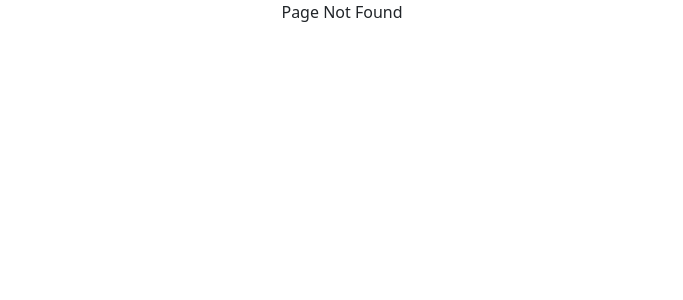
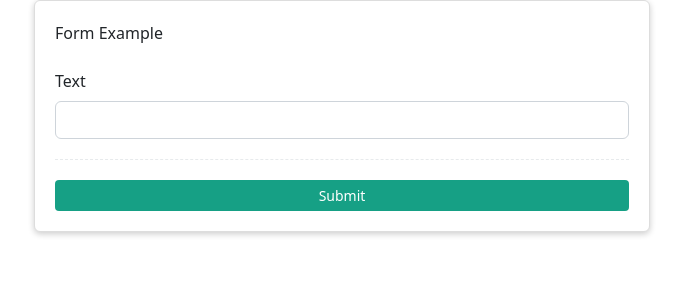
Before and after one commit to bungdanar/react-starter-18, a React (Create React App) app: page /form in a window 1280 px wide. Before the commit this address had no page. Shown: the top 300 px of the page, without its empty margins (298-981 px from the left). Built offline with nearby package versions, Linux system fonts and the light colour scheme.

Commit message:
chore: Add config to override webpack 5 fallback

```diff
--- /dev/null
+++ b/config-overrides.js
@@ -0,0 +1,11 @@
+module.exports = function override(config) {
+  const fallback = config.resolve.fallback || {}
+
+  Object.assign(fallback, {
+    path: require.resolve('path-browserify'),
+  })
+
+  config.resolve.fallback = fallback
+  config.ignoreWarnings = [/Failed to parse source map/] // gets rid of a billion source map warnings
+  return config
+}
--- a/src/pages/form/Form.tsx
+++ b/src/pages/form/Form.tsx
@@ -1,7 +1,57 @@
 import { observer } from 'mobx-react-lite'
+import { useState } from 'react'
+import CustomButton from '../../components/custom-button/CustomButton'
+import CustomCard from '../../components/custom-card/CustomCard'
+import CustomDivider from '../../components/custom-divider/CustomDivider'
+import TextInput from '../../components/text-input/TextInput'
+import { FormExampleStore } from '../../stores/locals/form-example'
 
 const FormPage = observer(() => {
-  return <div>Form Page</div>
+  const [
+    {
+      formState,
+      handleChangeFormInput,
+      isFormTouched,
+      setFormTouched,
+      isFormValid,
+    },
+  ] = useState(new FormExampleStore())
+
+  const handleSubmit = (e: React.FormEvent<HTMLFormElement>) => {
+    e.preventDefault()
+
+    setFormTouched()
+
+    if (!isFormValid) {
+      return
+    }
+  }
+
+  return (
+    <div className='row justify-content-center'>
+      <div className='col-sm-6'>
+        <CustomCard>
+          <div>Form Example</div>
+          <br />
+          <div>
+            <form onSubmit={handleSubmit}>
+              <TextInput
+                label='Text'
+                value={formState.text.value}
+                onChange={(e) => handleChangeFormInput('text', e.target.value)}
+                isValid={formState.text.isValid}
+                isTouched={isFormTouched}
+              />
+              <CustomDivider />
+              <div className='d-grid gap-1'>
+                <CustomButton type='submit'>Submit</CustomButton>
+              </div>
+            </form>
+          </div>
+        </CustomCard>
+      </div>
+    </div>
+  )
 })
 
 export default FormPage
--- a/src/pages/home/Home.tsx
+++ b/src/pages/home/Home.tsx
@@ -25,6 +25,9 @@ export default function Home() {
               <li>
                 <Link to={'/server-table'}>Server Side Table</Link>
               </li>
+              <li>
+                <Link to={'/form'}>Form</Link>
+              </li>
             </ul>
           </div>
           <div>
--- a/src/routes.tsx
+++ b/src/routes.tsx
@@ -14,6 +14,7 @@ const ClientSideTablePage = lazy(
 const ServerSideTablePage = lazy(
   () => import('./pages/table/ServerSideTablePage')
 )
+const FormPage = lazy(() => import('./pages/form/Form'))
 
 const AppRoutes = () => {
   return (
@@ -26,6 +27,7 @@ const AppRoutes = () => {
         <Route path='/mui' element={<Mui />} />
         <Route path='/client-table' element={<ClientSideTablePage />} />
         <Route path='/server-table' element={<ServerSideTablePage />} />
+        <Route path='/form' element={<FormPage />} />
         <Route path='*' element={<NotFound />} />
       </Routes>
     </Suspense>
```
Also changed, not shown: package.json (+6 -4 lines), 1 other file (tests, documents, lock files or other folders).
